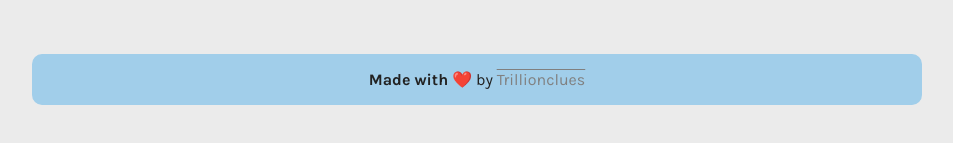
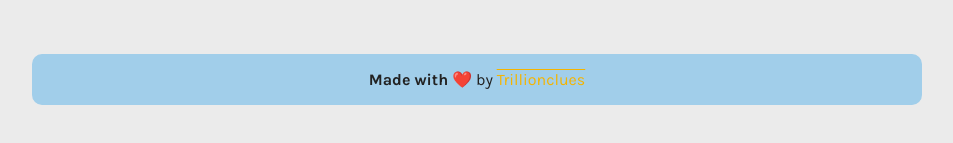
Before and after one commit to trillionclues/notefy-app, a React (Vite) app: page / in a window 1280 px wide. In both pictures the pointer is over the link "Trillionclues". Shown: the part 301-444 px from the top of the page, without its empty margins (163-1116 px from the left). Built offline with nearby package versions, Linux system fonts and the light colour scheme.

Commit message:
[add]: localStorage refresh on deleted notes

```diff
--- a/src/components/Note.jsx
+++ b/src/components/Note.jsx
@@ -1,5 +1,5 @@
 import { MdDeleteForever } from 'react-icons/md'
-import { BsPin } from 'react-icons/bs'
+import { FaRegEdit } from 'react-icons/fa'
 import { useEffect } from 'react'
 import moment from 'moment'
 const hexColors = [0, 1, 2, 3, 4, 5, 6, 7, 8, 9, 'A', 'B', 'C', 'D', 'E', 'F']
@@ -25,7 +25,7 @@
     <div className='note'>
       <span className='note-text'>{text}</span>
       <div className='note-footer'>
-        <BsPin className='pin-note' size='1.1em' />
+        <FaRegEdit className='pin-note' size='1.1em' />
         <small>{date}</small>
         <MdDeleteForever
           className='delete-note'
--- a/src/index.css
+++ b/src/index.css
@@ -340,10 +340,19 @@
   color: grey;
 }
 
+.light-mode footer a:hover {
+  text-decoration: overline;
+  text-decoration-thickness: 1px;
+}
+
 footer a {
   color: #f4b400;
+}
+
+footer a:hover {
   text-decoration: overline;
   text-decoration-thickness: 1px;
+  color: #f4b400;
 }
 
 @media screen and (min-width: 1024px) {
```
